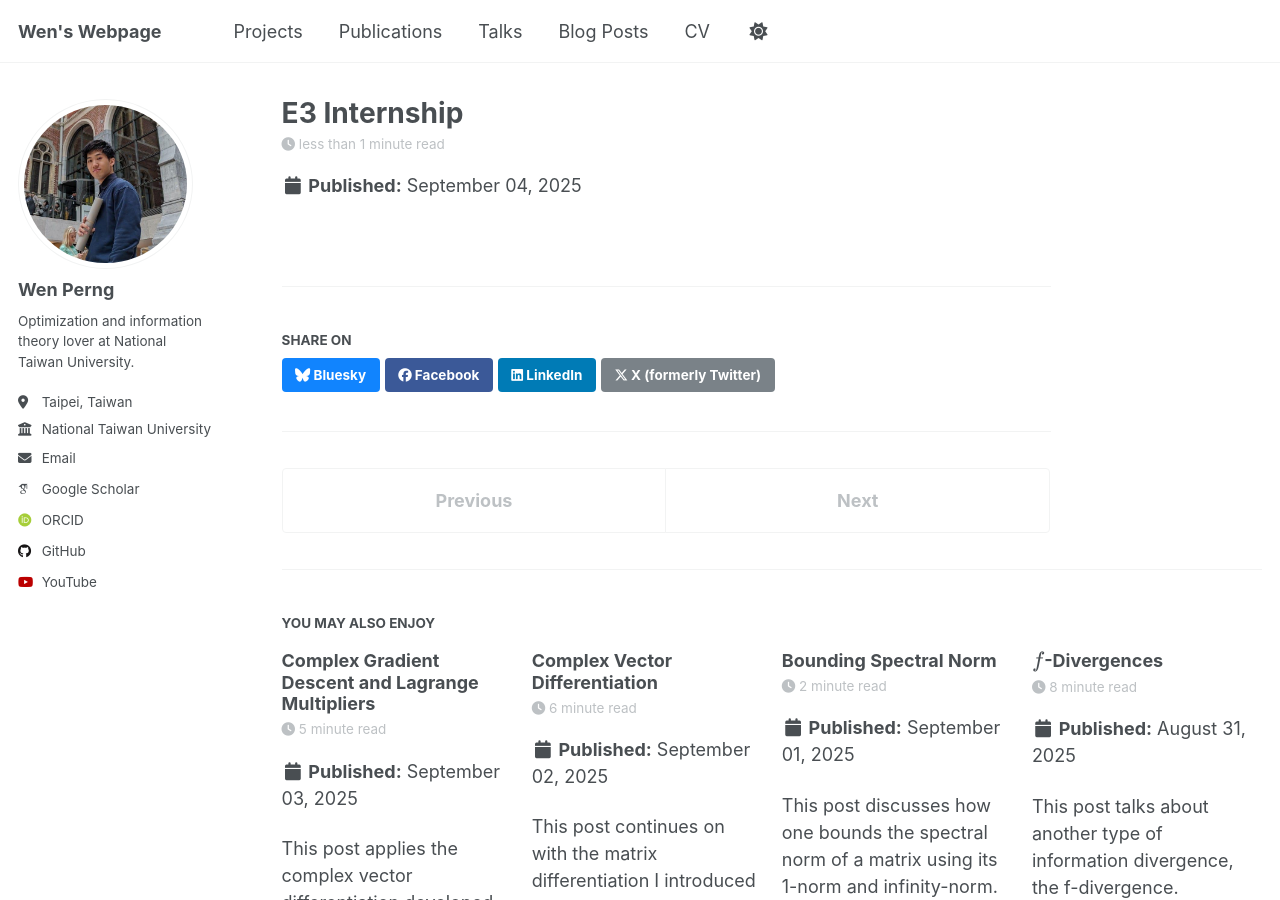
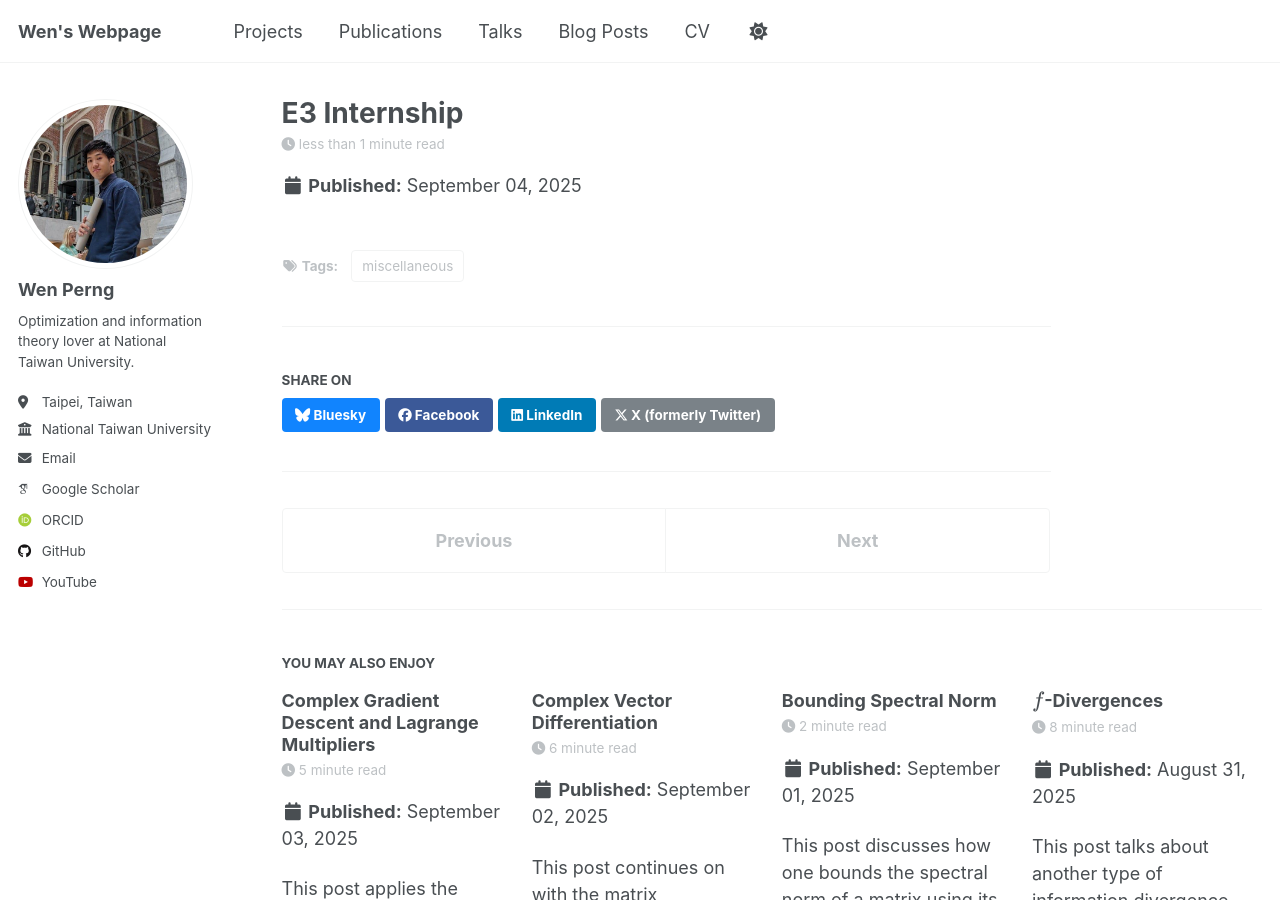
Before and after one commit to WenPerng/WenPerng.github.io, a Jekyll site: the page built from _posts/2025-09-04-blog-post.md, in a window 1280 px wide and 900 px high. Built offline with Jekyll 4.4.1, drawn with Linux system fonts in a browser that asks for light colours; some web fonts are replaced; a script that is not in the unit is left out.

Commit message:
Update 2025-09-04-blog-post.md

```diff
--- a/_posts/2025-09-04-blog-post.md
+++ b/_posts/2025-09-04-blog-post.md
@@ -2,7 +2,7 @@
 title: 'E3 Internship'
 date: 2025-09-04
 permalink: /posts/2025/09/blog-post-04/
-# tags:
-#   - life
+tags:
+  - miscellaneous
 excerpt: "關於洛桑E3實習計畫的申請與經歷分享。"
 ---
```
